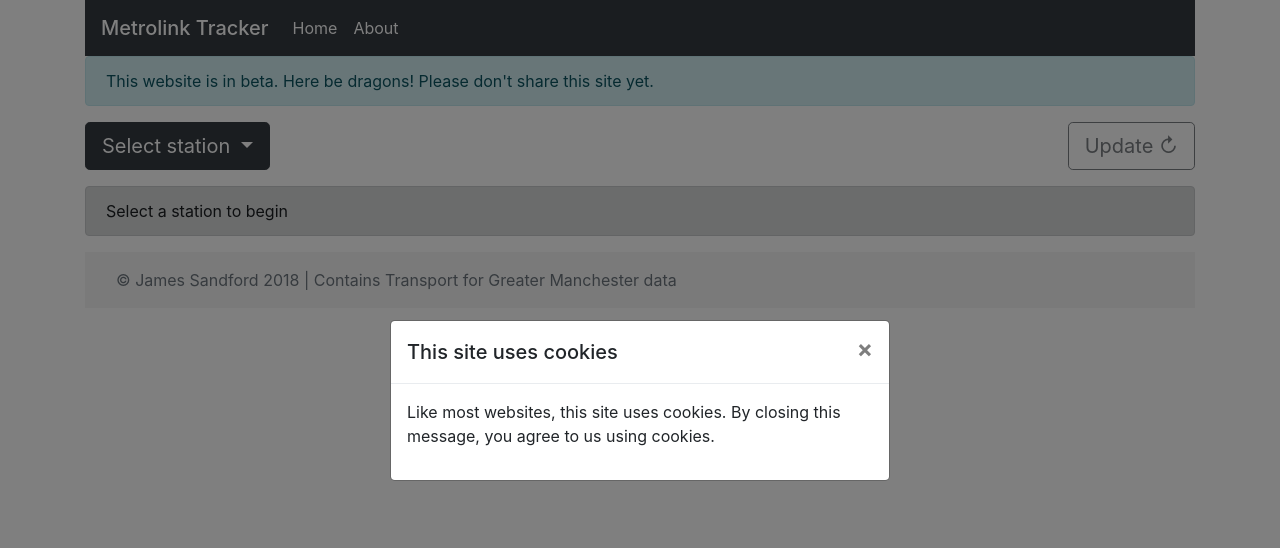
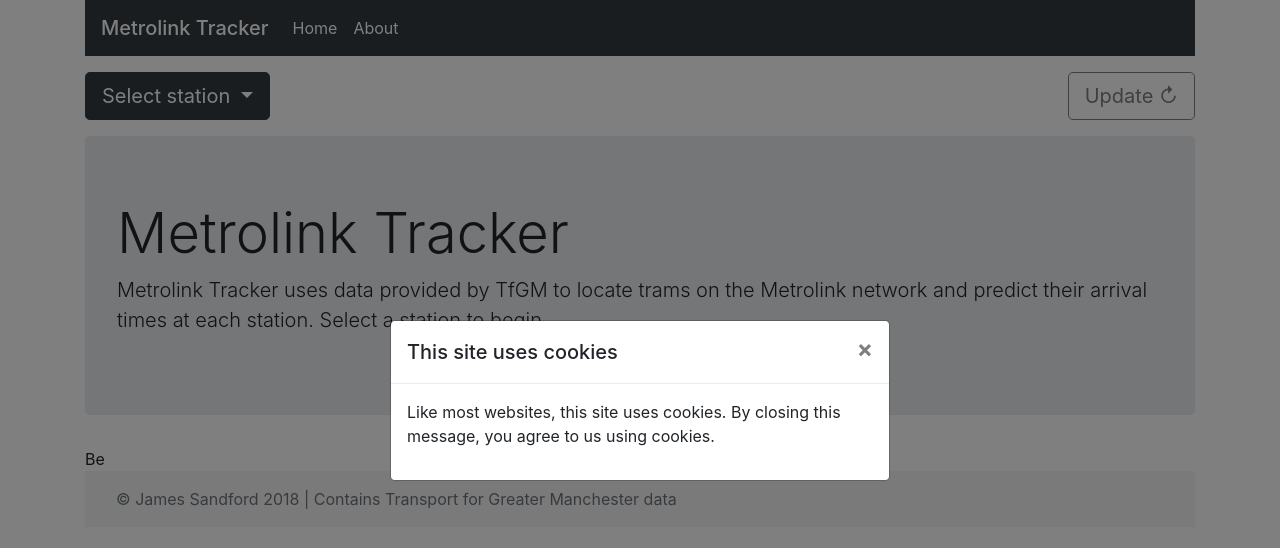
Before and after one commit to j616/MLTrackerWeb, a plain HTML site: page index.html in a window 1280 px wide. Drawn offline with nearby package versions, Linux system fonts and the light colour scheme.

Commit message:
Remove beta notice & add more info to home page

```diff
--- a/index.html
+++ b/index.html
@@ -37,9 +37,6 @@
           <span class="navbar-text" id="lastUpdated"></span>
         </div>
       </nav>
-      <div class="alert alert-info" role="alert">
-        This website is in beta. Here be dragons! Please don't share this site yet.
-      </div>
 
       <div class="modal" tabindex="-1" role="dialog" id="cookieModal">
         <div class="modal-dialog modal-dialog-centered" role="document">
@@ -60,7 +57,7 @@
         </div>
       </div>
 
-      <div class="container mb-3 p-0">
+      <div class="container my-3 p-0">
         <div class="row">
           <div class="col-auto mr-auto">
             <div class="btn-group">
@@ -170,8 +167,9 @@
         </div>
       </div>
 
-      <div class="alert alert-dark" role="alert" id="ssAlert">
-        Select a station to begin
+      <div class="jumbotron" id="ssAlert">
+        <h1 class="display-4">Metrolink Tracker</h1>
+        <p class="lead">Metrolink Tracker uses data provided by TfGM to locate trams on the Metrolink network and predict their arrival times at each station. Select a station to begin.</p>
       </div>
 
       <div class="progress d-none" id="updateProg">
@@ -185,7 +183,7 @@
             <th scope="col">Due</th>
             <th scope="col">Carriages</th>
           </tr>
-        </thead>
+        </thead>Be
         <tbody id="predBody">
         </tbody>
       </table>
```
Also changed, not shown: about.html (+1 -4 lines).
